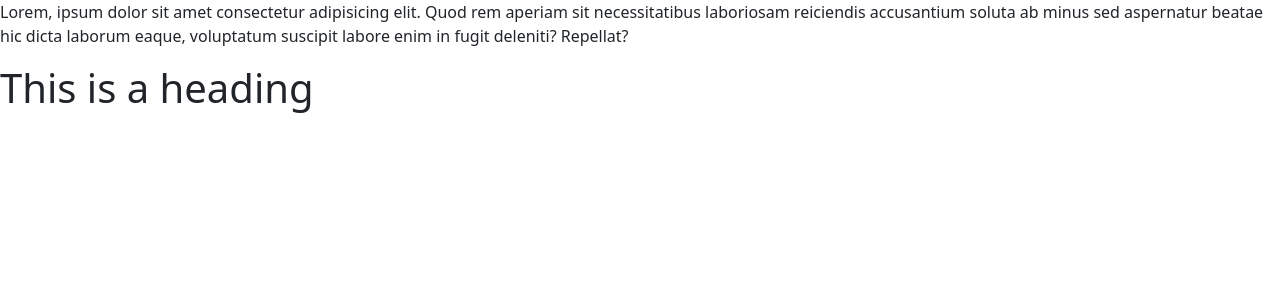
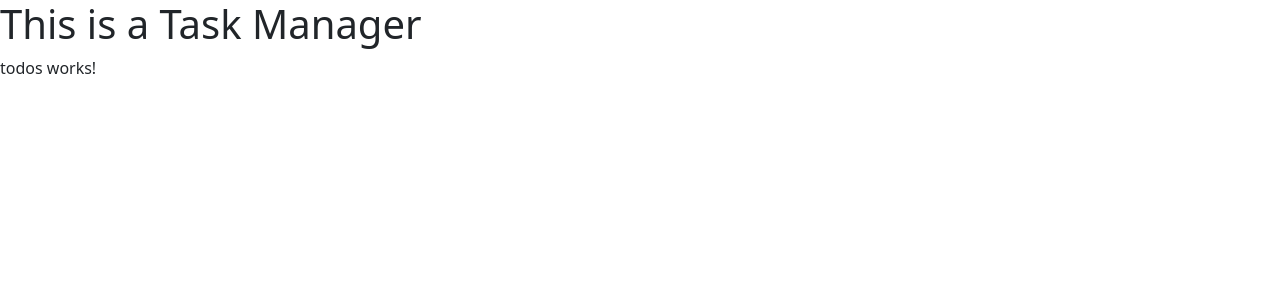
Before and after one commit to Satyum-Singh/Task-Manager, an Angular app: page / in a window 1280 px wide. Shown: the top 300 px of the page. Built offline with nearby package versions, Linux system fonts and the light colour scheme.

Commit message:
well angular exported component is working .

```diff
--- a/src/app/app.component.html
+++ b/src/app/app.component.html
@@ -1,7 +1,4 @@
-<p>
-  Lorem, ipsum dolor sit amet consectetur adipisicing elit. Quod rem aperiam sit
-  necessitatibus laboriosam reiciendis accusantium soluta ab minus sed
-  aspernatur beatae hic dicta laborum eaque, voluptatum suscipit labore enim in
-  fugit deleniti? Repellat?
-</p>
-<h1>This is a heading</h1>
+<div>
+  <h1>This is a {{ title }}</h1>
+  <app-todos></app-todos>
+</div>
--- a/src/app/app.component.ts
+++ b/src/app/app.component.ts
@@ -1,13 +1,14 @@
 import { Component } from '@angular/core';
 import { RouterOutlet } from '@angular/router';
+import {TodosComponent} from './Mycomponents/todos/todos.component'
 
 @Component({
   selector: 'app-root',
   standalone: true,
-  imports: [RouterOutlet],
+  imports: [RouterOutlet,TodosComponent],
   templateUrl: './app.component.html',
   styleUrl: './app.component.css'
 })
 export class AppComponent {
-  title = 'cwh_todo-list';
+  title = 'Task Manager';
 }
```
